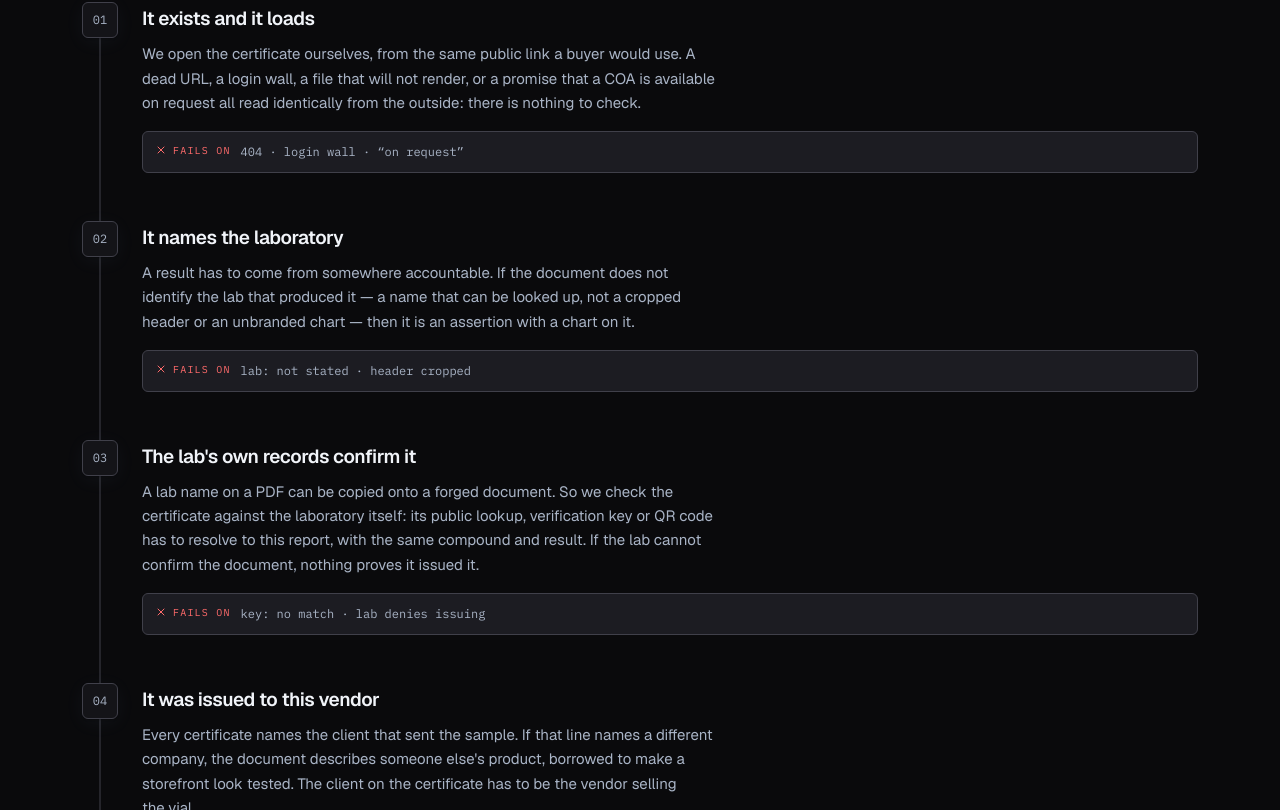
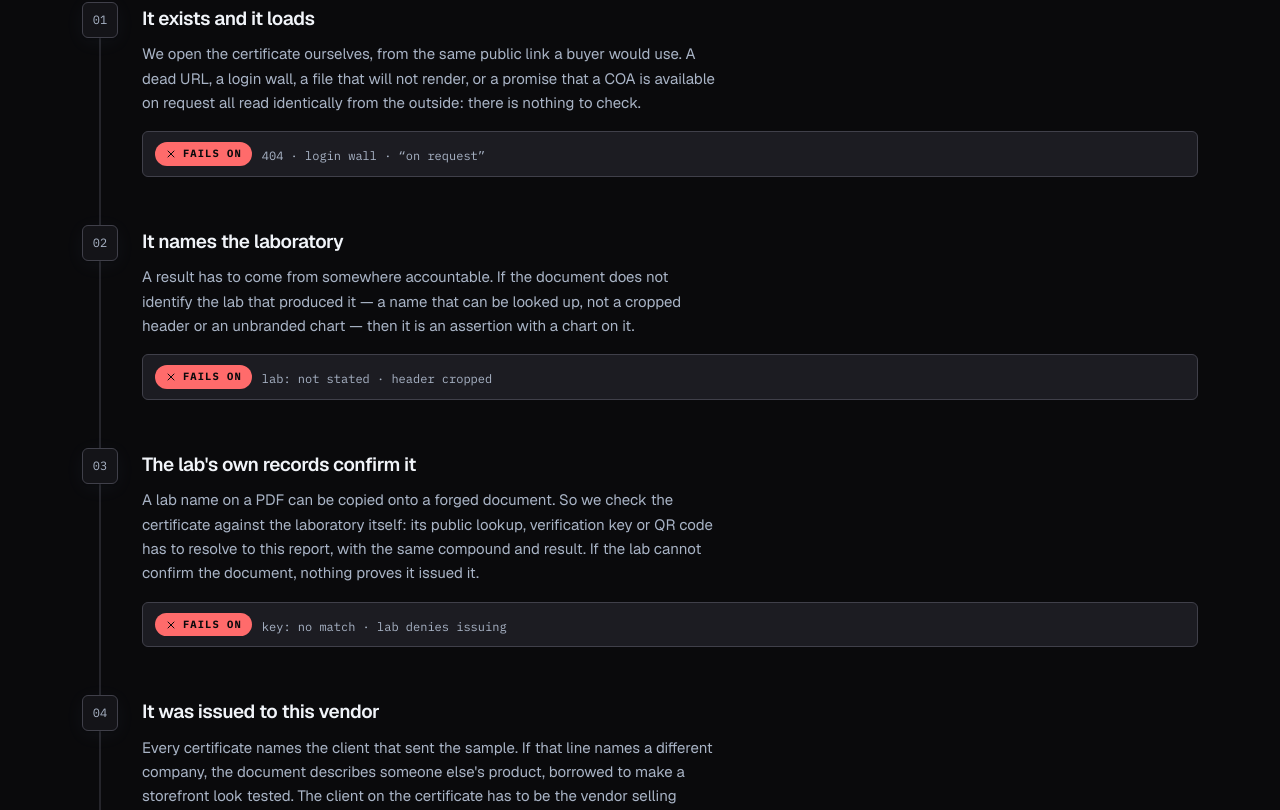
Before and after one commit to cockmankevin-design/peptidechecker, a Next.js app: page /methodology in a window 1280 px wide. Shown: the part 1310-2120 px from the top of the page. Built offline with nearby package versions, Linux system fonts and the light colour scheme.

Commit message:
WhatWeVerify: 'Fails on' label renders as Pill

```diff
--- a/components/site/sections/WhatWeVerify.tsx
+++ b/components/site/sections/WhatWeVerify.tsx
@@ -24,6 +24,7 @@ import {
   Container,
   Eyebrow,
   Hairline,
+  Pill,
   Reveal,
   Section,
   SectionHeader,
@@ -154,10 +155,9 @@ export default function WhatWeVerify() {
                 </p>
 
                 <p className="mt-4 flex flex-wrap items-baseline gap-x-2.5 gap-y-1 rounded-md border border-line bg-surface-2 px-3 py-2.5">
-                  <span className="inline-flex items-center gap-1.5 font-mono text-[10px] uppercase tracking-[0.12em] text-delisted">
-                    <X className="h-3 w-3" aria-hidden="true" />
+                  <Pill tone="delisted" icon={X}>
                     Fails on
-                  </span>
+                  </Pill>
                   <span className="font-mono text-[12px] leading-relaxed text-muted">
                     {gate.failsOn}
                   </span>
```
